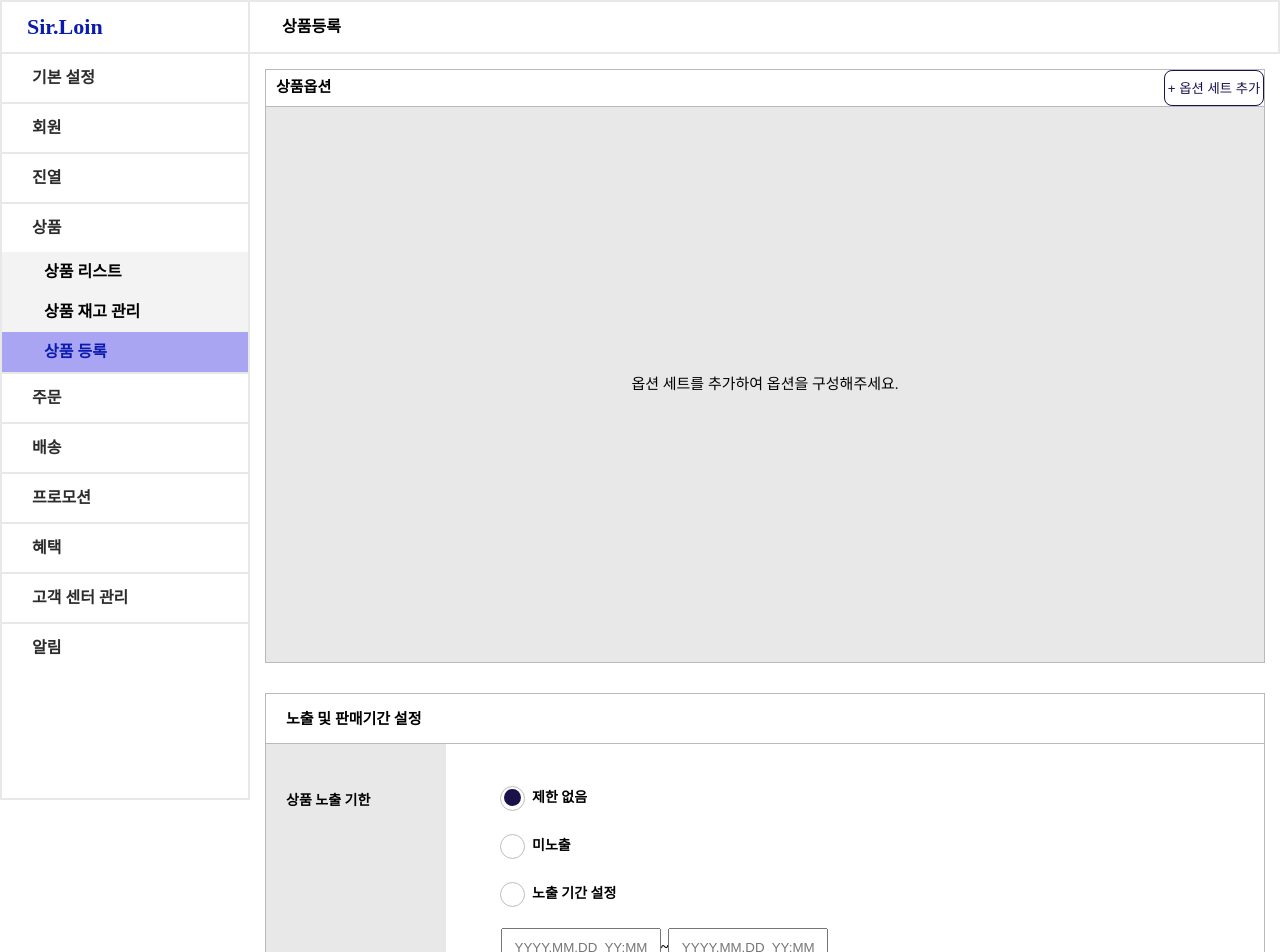
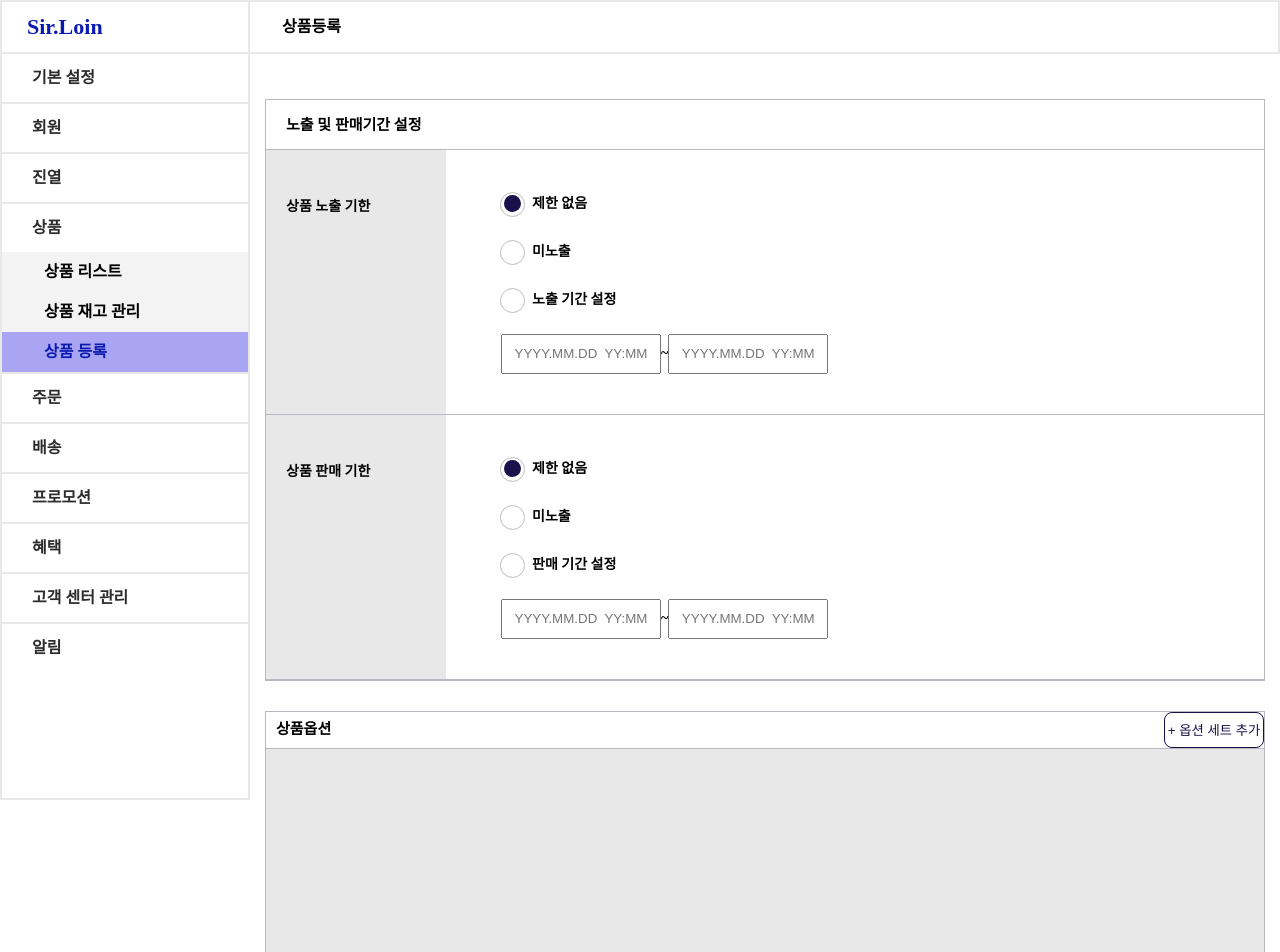
Before and after one commit to seoyuuun/wanted-admin_product_add, a React (Create React App) app: page / in a window 1280 px wide. Shown: the top 952 px of the page. Built offline with nearby package versions, Linux system fonts and the light colour scheme.

Commit message:
fix:git 충돌 에러

```diff
--- a/src/components/productExpoSalesPeriod/ExpoSalesPeriodSet.jsx
+++ /dev/null
@@ -1,120 +0,0 @@
-import React, { useState } from 'react';
-import styled from 'styled-components';
-import { PALLETS } from 'style/theme';
-import Radio from 'components/common/Radio';
-import DateRange from 'components/common/datepicker/DateRange';
-
-const ExpoSalesPeriodSet = () => {
-  const [exposureOption, setExposureOption] = useState('제한 없음');
-  const [salesOption, setSalesOption] = useState('제한 없음');
-
-  const handleExposureOption = (e) => {
-    const value = e.target.value;
-    setExposureOption(value);
-  };
-
-  const handleSalesOption = (e) => {
-    const value = e.target.value;
-    setSalesOption(value);
-  };
-
-  return (
-    <SectionWrapper>
-      <HeadTitle>
-        <span>노출 및 판매기간 설정</span>
-      </HeadTitle>
-      <Wrapper>
-        <SideTitle>
-          <span>상품 노출 기한</span>
-        </SideTitle>
-        <RadioWrapper>
-          <Radio
-            content={'제한 없음'}
-            id="exposePeriod"
-            select={exposureOption}
-            onChangeValue={handleExposureOption}
-          />
-          <Radio
-            content={'미노출'}
-            id="exposePeriod"
-            select={exposureOption}
-            onChangeValue={handleExposureOption}
-          />
-          <Radio
-            content={'노출 기간 설정'}
-            id="exposePeriod"
-            select={exposureOption}
-            onChangeValue={handleExposureOption}
-          />
-          <DateRange />
-        </RadioWrapper>
-      </Wrapper>
-      <Wrapper>
-        <SideTitle>
-          <span>상품 판매 기한</span>
-        </SideTitle>
-        <RadioWrapper>
-          <Radio
-            content={'제한 없음'}
-            id="salesPeriod"
-            select={salesOption}
-            onChangeValue={handleSalesOption}
-          />
-          <Radio
-            content={'미노출'}
-            id="salesPeriod"
-            select={salesOption}
-            onChangeValue={handleSalesOption}
-          />
-          <Radio
-            content={'판매 기간 설정'}
-            id="salesPeriod"
-            select={salesOption}
-            onChangeValue={handleSalesOption}
-          />
-          <DateRange />
-        </RadioWrapper>
-      </Wrapper>
-    </SectionWrapper>
-  );
-};
-
-export default ExpoSalesPeriodSet;
-
-const SectionWrapper = styled.section`
-  margin: 30px 0;
-  background: ${PALLETS.WHITE};
-  border: 1px solid ${PALLETS.GRAY};
-`;
-
-const HeadTitle = styled.header`
-  width: 100%;
-  height: 50px;
-  line-height: 50px;
-  font-size: 15px;
-  font-weight: 700;
-  color: ${PALLETS.BLACK};
-  border-bottom: 1px solid ${PALLETS.GRAY};
-  padding-left: 20px;
-`;
-
-const Wrapper = styled.div`
-  display: flex;
-  border-bottom: 1px solid ${PALLETS.GRAY};
-`;
-
-const SideTitle = styled.div`
-  min-width: 180px;
-  font-size: 14px;
-  font-weight: 600;
-  padding: 50px 20px 0;
-  color: ${PALLETS.BLACK};
-  background: ${PALLETS.LIGHTGRAY};
-`;
-
-const RadioWrapper = styled.div`
-  font-size: 14px;
-  font-weight: 600;
-  padding: 30px;
-  color: ${PALLETS.BLACK};
-`;
--- /dev/null
+++ b/src/components/productExpoSalesPeriod/ExposurePeriodSet.jsx
@@ -0,0 +1,78 @@
+import React, { useState, useEffect } from 'react';
+import styled from 'styled-components';
+import { PALLETS } from 'style/theme';
+import Radio from 'components/common/Radio';
+import DateRange from 'components/common/datepicker/DateRange';
+
+const ExposurePeriodSet = () => {
+  const [exposureOption, setExposureOption] = useState('제한 없음');
+
+  const [exposureStartTime, setExposureStartTime] = useState(
+    new Date('YYYY.MM.DD YY:MM')
+  );
+  const [exposureEndTime, setExposureEndTime] = useState(
+    new Date('YYYY.MM.DD YY:MM')
+  );
+
+  const handleExposureOption = (e) => {
+    const value = e.target.value;
+    setExposureOption(value);
+  };
+
+  useEffect(() => {
+    new Date().getTime() > exposureEndTime.getTime() &&
+      setExposureOption('미노출');
+  }, [exposureEndTime]);
+
+  return (
+    <Wrapper>
+      <SideTitle>
+        <span>상품 노출 기한</span>
+      </SideTitle>
+      <RadioWrapper>
+        <Radio
+          content={'제한 없음'}
+          id="exposePeriod"
+          select={exposureOption}
+          onChangeValue={handleExposureOption}
+        />
+        <Radio
+          content={'미노출'}
+          id="exposePeriod"
+          select={exposureOption}
+          onChangeValue={handleExposureOption}
+        />
+        <Radio
+          content={'노출 기간 설정'}
+          id="exposePeriod"
+          select={exposureOption}
+          onChangeValue={handleExposureOption}
+        />
+        <DateRange />
+      </RadioWrapper>
+    </Wrapper>
+  );
+};
+
+export default ExposurePeriodSet;
+
+const Wrapper = styled.div`
+  display: flex;
+  border-bottom: 1px solid ${PALLETS.GRAY};
+`;
+
+const SideTitle = styled.div`
+  min-width: 180px;
+  font-size: 14px;
+  font-weight: 600;
+  padding: 50px 20px 0;
+  color: ${PALLETS.BLACK};
+  background: ${PALLETS.LIGHTGRAY};
+`;
+
+const RadioWrapper = styled.div`
+  font-size: 14px;
+  font-weight: 600;
+  padding: 30px;
+  color: ${PALLETS.BLACK};
+`;
--- /dev/null
+++ b/src/components/productExpoSalesPeriod/SalesPeriodSet.jsx
@@ -0,0 +1,77 @@
+import React, { useState, useEffect } from 'react';
+import styled from 'styled-components';
+import { PALLETS } from 'style/theme';
+import Radio from 'components/common/Radio';
+import DateRange from 'components/common/datepicker/DateRange';
+
+const SalesPeriodSet = () => {
+  const [salesOption, setSalesOption] = useState('제한 없음');
+
+  const [salesStartTime, setSalesStartTime] = useState(
+    new Date('YYYY.MM.DD YY:MM')
+  );
+  const [salesEndTime, setSalesEndTime] = useState(
+    new Date('YYYY.MM.DD YY:MM')
+  );
+
+  const handleSalesOption = (e) => {
+    const value = e.target.value;
+    setSalesOption(value);
+  };
+
+  useEffect(() => {
+    new Date().getTime() > salesEndTime.getTime() && setSalesOption('미노출');
+  }, [salesEndTime]);
+
+  return (
+    <Wrapper>
+      <SideTitle>
+        <span>상품 판매 기한</span>
+      </SideTitle>
+      <RadioWrapper>
+        <Radio
+          content={'제한 없음'}
+          id="salesPeriod"
+          select={salesOption}
+          onChangeValue={handleSalesOption}
+        />
+        <Radio
+          content={'미노출'}
+          id="salesPeriod"
+          select={salesOption}
+          onChangeValue={handleSalesOption}
+        />
+        <Radio
+          content={'판매 기간 설정'}
+          id="salesPeriod"
+          select={salesOption}
+          onChangeValue={handleSalesOption}
+        />
+        <DateRange />
+      </RadioWrapper>
+    </Wrapper>
+  );
+};
+
+export default SalesPeriodSet;
+
+const Wrapper = styled.div`
+  display: flex;
+  border-bottom: 1px solid ${PALLETS.GRAY};
+`;
+
+const SideTitle = styled.div`
+  min-width: 180px;
+  font-size: 14px;
+  font-weight: 600;
+  padding: 50px 20px 0;
+  color: ${PALLETS.BLACK};
+  background: ${PALLETS.LIGHTGRAY};
+`;
+
+const RadioWrapper = styled.div`
+  font-size: 14px;
+  font-weight: 600;
+  padding: 30px;
+  color: ${PALLETS.BLACK};
+`;
--- /dev/null
+++ b/src/pages/ExpoSalesPeriodSet.jsx
@@ -0,0 +1,36 @@
+import React from 'react';
+import styled from 'styled-components';
+import { PALLETS } from 'style/theme';
+import ExpoPeriodSet from 'components/productExpoSalesPeriod/ExposurePeriodSet';
+import SalesPeriodSet from 'components/productExpoSalesPeriod/SalesPeriodSet';
+
+const ExpoSalesPeriodSet = () => {
+  return (
+    <SectionWrapper>
+      <HeadTitle>
+        <span>노출 및 판매기간 설정</span>
+      </HeadTitle>
+      <ExpoPeriodSet />
+      <SalesPeriodSet />
+    </SectionWrapper>
+  );
+};
+
+export default ExpoSalesPeriodSet;
+
+const SectionWrapper = styled.section`
+  margin: 30px 0;
+  background: ${PALLETS.WHITE};
+  border: 1px solid ${PALLETS.GRAY};
+`;
+
+const HeadTitle = styled.header`
+  width: 100%;
+  height: 50px;
+  line-height: 50px;
+  font-size: 15px;
+  font-weight: 700;
+  color: ${PALLETS.BLACK};
+  border-bottom: 1px solid ${PALLETS.GRAY};
+  padding-left: 20px;
+`;
--- a/src/pages/admin.jsx
+++ b/src/pages/admin.jsx
@@ -1,16 +1,16 @@
-import styled from "styled-components";
-import Addoption from "./addoption";
-import PagesInfoNotice from "./pagesInfoNotice";
-import Productorder from "./productorder";
-import SY from "./sy";
-import ProductInfo  from "./productInfo";
+import styled from 'styled-components';
+import ExpoSalesPeriodSet from './ExpoSalesPeriodSet';
+import Addoption from './addoption';
+import PagesInfoNotice from './pagesInfoNotice';
+import Productorder from './productorder';
+import ProductInfo from './productInfo';
 
 const Admin = () => {
   return (
     <Wrap>
-      <Addoption></Addoption>
-      <SY />
-      <ProductInfo/>
+      <ExpoSalesPeriodSet />
+      <Addoption />
+      <ProductInfo />
       <Productorder />
       <PagesInfoNotice />
     </Wrap>
--- a/src/pages/sy.jsx
+++ /dev/null
@@ -1,14 +0,0 @@
-import React from 'react';
-import ExpoSalesPeriodSet from 'components/productExpoSalesPeriod/ExpoSalesPeriodSet';
-import PreOrderReservetionSet from 'components/productPreOrderReservation/PreOrderReservetionSet';
-
-const SY = () => {
-  return (
-    <div>
-      <ExpoSalesPeriodSet />
-      <PreOrderReservetionSet />
-    </div>
-  );
-};
-
-export default SY;
```
